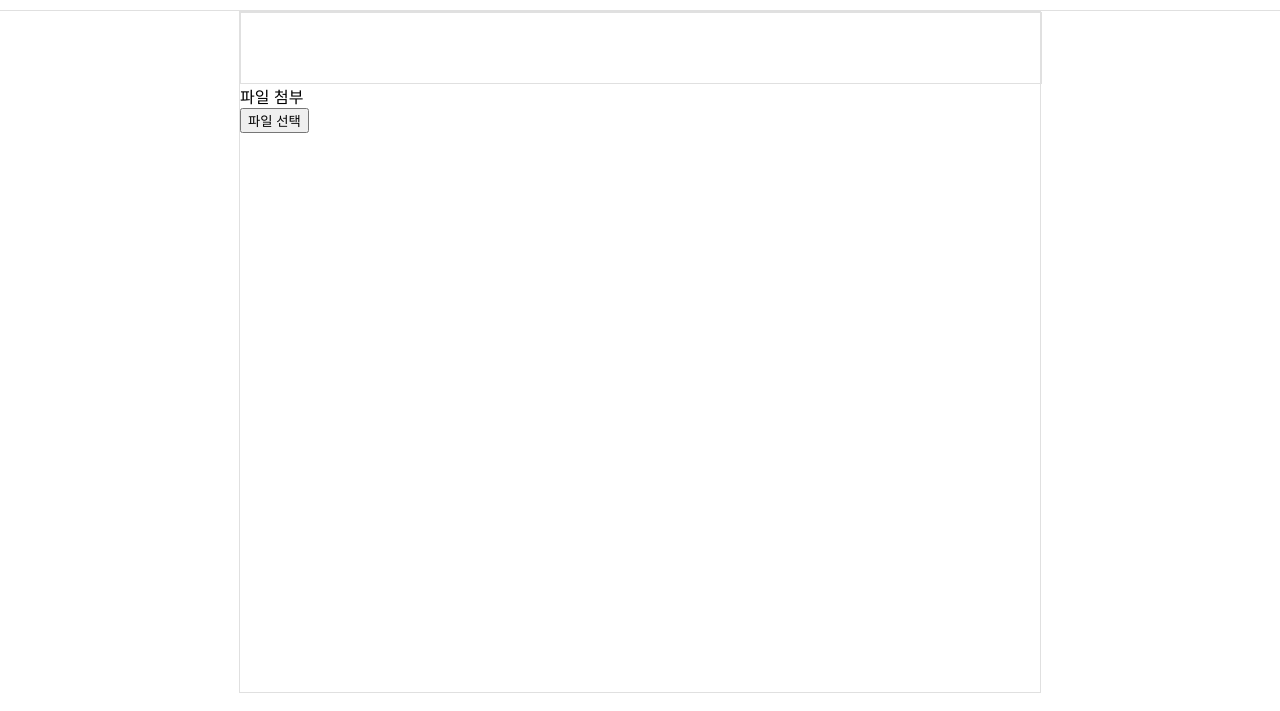
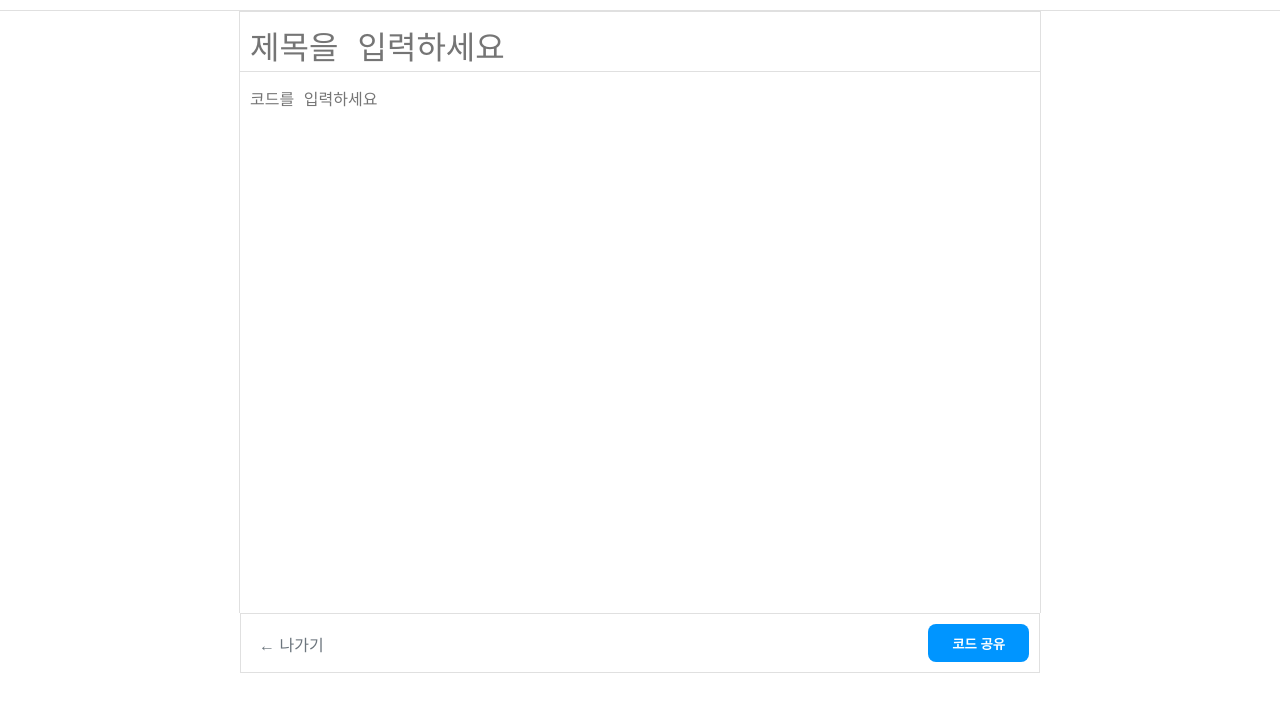
Before and after one commit to Team-Un1qode/sh4re-web, a website built with Vite: page write.html in a window 1280 px wide. Shown: the part 49-760 px from the top of the page. Built offline with nearby package versions, Linux system fonts and the light colour scheme.

Commit message:
feat: 글 쓰기 페이지 뷰 구현

```diff
--- a/styles/write.scss
+++ b/styles/write.scss
@@ -52,15 +52,67 @@ body {
 
 main {
   display: flex;
-  justify-content: center;
+  flex-direction: column;
+  align-items: center;
   .create-content-box {
     width: 800px;
-    height: 680px;
+    height: 600px;
     border: 1px solid #e0e0e0;
-    .title-box {
-      width: 800px;
-      height: 70px;
-      border: 1px solid #e0e0e0;
+  }
+  .input-box {
+    box-sizing: border-box;
+    border: none;
+    resize: none;
+    &:focus {
+      outline: none;
+    }
+  }
+  .title {
+    height: 10%;
+    width: 100%;
+    border-bottom: 1px solid #e0e0e0;
+    font-size: 2rem;
+    font-weight: 500;
+    padding: 10px 10px;
+    &::placeholder {
+      font-size: 2rem;
+    }
+  }
+  .code {
+    width: 100%;
+    height: 90%;
+    padding: 10px 10px;
+    &::placeholder {
+      font-size: 1rem;
+    }
+  }
+  .submit-code-box {
+    display: flex;
+    justify-content: space-between;
+    width: 800px;
+    height: 60px;
+    border: 1px solid #e0e0e0;
+    padding: 10px;
+    box-sizing: border-box;
+    .exit {
+      background: none;
+      border: 0;
+      cursor: pointer;
+      font-size: 1rem;
+      color: #6c757d;
+      padding: 8px 8px;
+      &:hover {
+        color: #343a40;
+      }
+    }
+    .share {
+      border: none;
+      background-color: #0095ff;
+      color: white;
+      border-radius: 8px;
+      cursor: pointer;
+      font-weight: 600;
+      padding: 10px 24px;
     }
   }
 }
--- a/write.html
+++ b/write.html
@@ -45,11 +45,18 @@
     </header>
     <main>
       <div class="create-content-box">
-        <div class="title-box"></div>
-        <div class="select-file-box">
-          <div class="attatch-file">파일 첨부</div>
-          <button class="select-file">파일 선택</button>
-        </div>
+        <textarea
+          class="input-box title"
+          placeholder="제목을 입력하세요"
+        ></textarea>
+        <textarea
+          class="input-box code"
+          placeholder="코드를 입력하세요"
+        ></textarea>
+      </div>
+      <div class="submit-code-box">
+        <button class="exit">&LeftArrow; 나가기</button>
+        <button class="share">코드 공유</button>
       </div>
     </main>
   </body>
```
